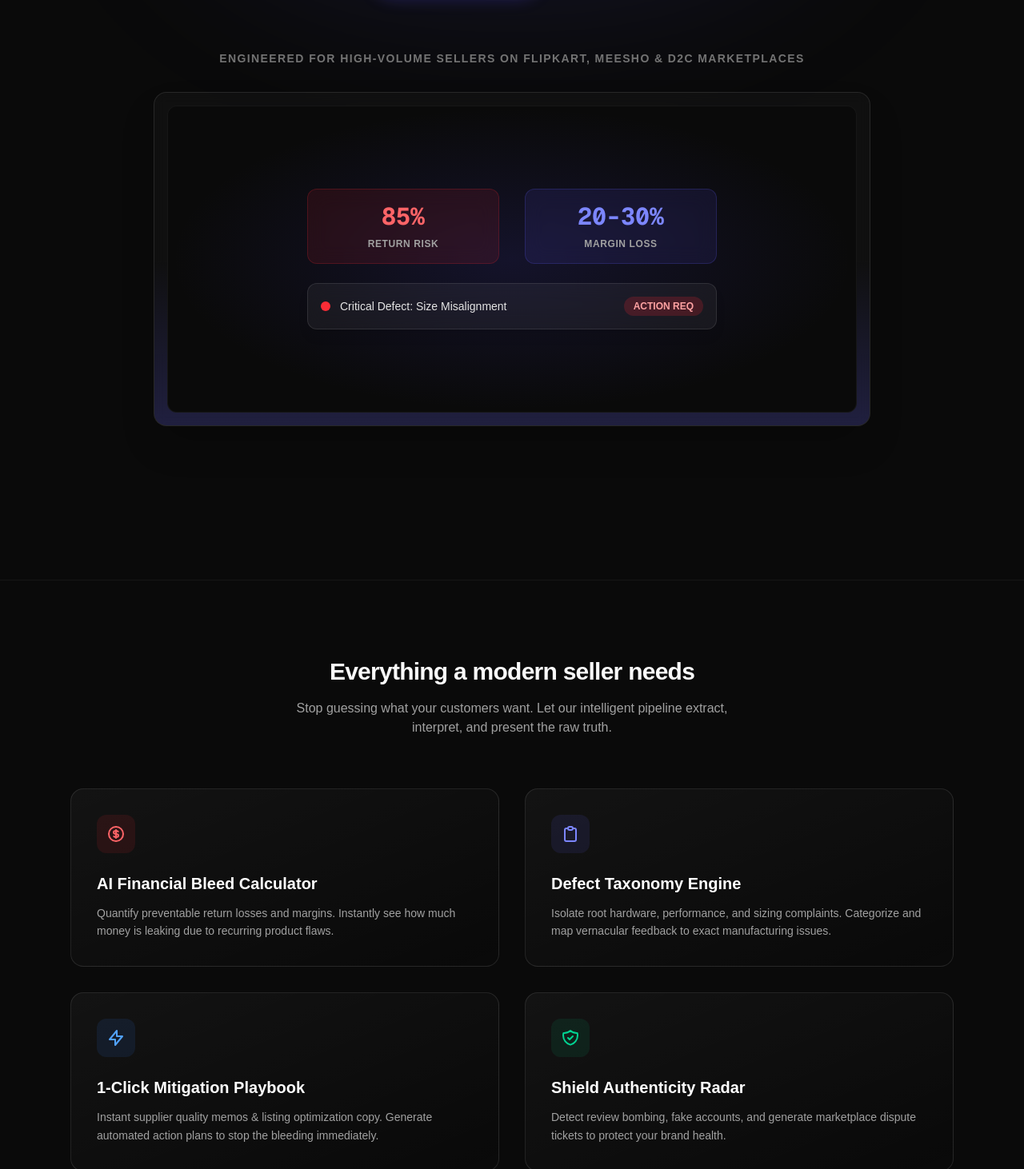
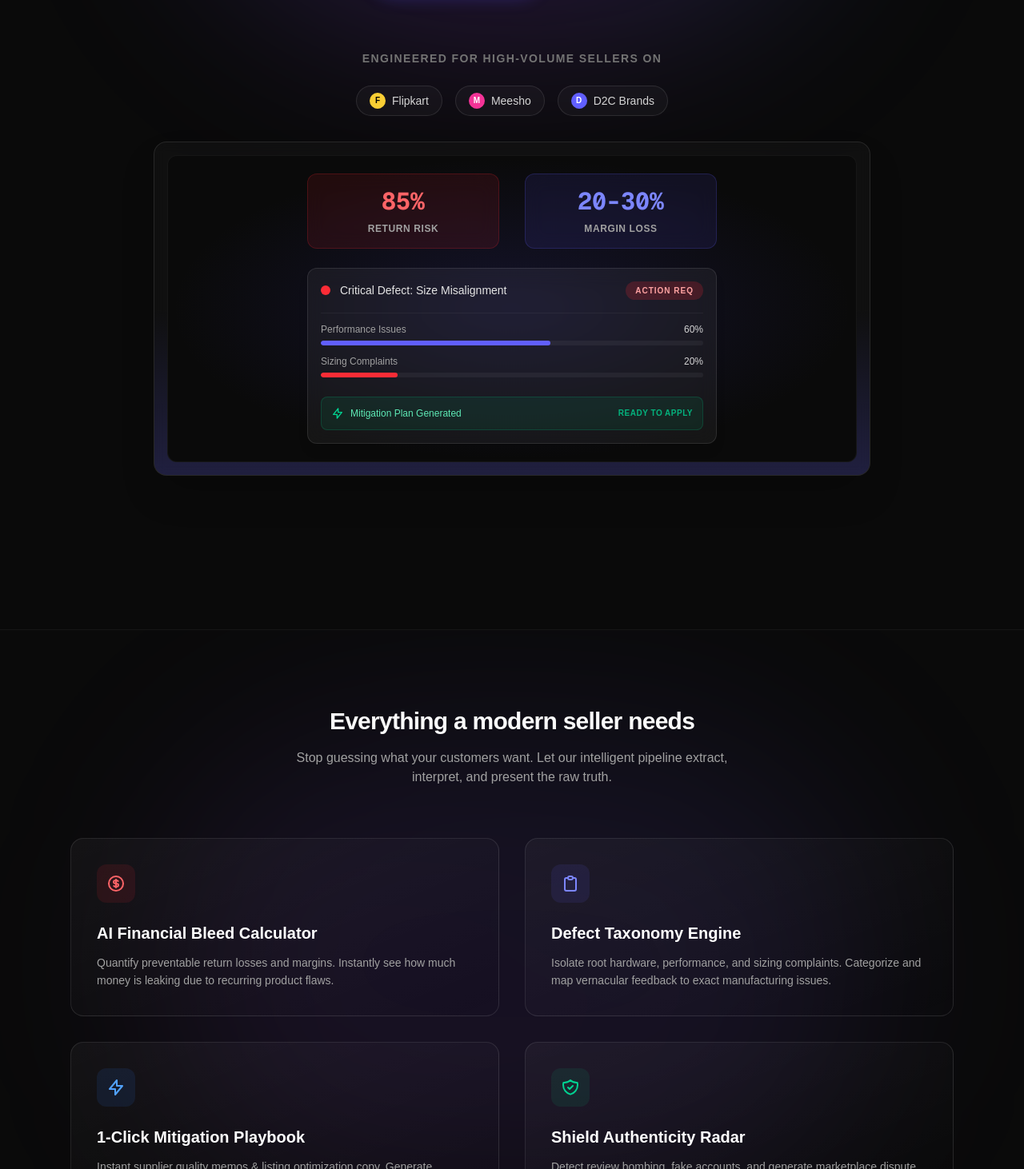
Before and after one commit to mrinalepgp/reviewlens, a Next.js app: page / in a window 1280 px wide. Shown: the part 628-2090 px from the top of the page at 80% size. Built offline with nearby package versions, Linux system fonts and the light colour scheme.

Commit message:
Polish Landing Page UI to final Silicon-Valley standard

```diff
--- a/src/app/page.tsx
+++ b/src/app/page.tsx
@@ -31,7 +31,7 @@ export default function Home() {
       <main>
         {/* Hero Section */}
         <section className="relative overflow-hidden pt-24 pb-32 sm:pt-32 sm:pb-40 lg:pb-48">
-          <div className="absolute top-0 left-1/2 -translate-x-1/2 w-full max-w-3xl h-[500px] bg-indigo-500/20 blur-[120px] rounded-full pointer-events-none" />
+          <div className="absolute top-0 left-1/2 -translate-x-1/2 w-full max-w-[800px] h-[600px] bg-gradient-to-r from-indigo-500/20 via-purple-500/20 to-blue-500/20 blur-[120px] rounded-full pointer-events-none" />
 
           <div className="container mx-auto px-4 sm:px-6 relative z-10 max-w-5xl text-center">
             <div className="inline-flex items-center gap-2 px-3 py-1 rounded-full bg-white/5 border border-white/10 text-sm font-medium text-indigo-300 mb-8">
@@ -68,9 +68,25 @@ export default function Home() {
             </Link>
             </div>
 
-            <p className="mt-16 text-sm font-semibold text-neutral-500 uppercase tracking-widest animate-in fade-in duration-1000 delay-300">
-              Engineered for high-volume sellers on Flipkart, Meesho & D2C Marketplaces
+            <div className="mt-16 flex flex-col items-center gap-6 animate-in fade-in duration-1000 delay-300">
+              <p className="text-sm font-semibold text-neutral-500 uppercase tracking-widest text-center">
+                Engineered for high-volume sellers on
               </p>
+              <div className="flex flex-wrap justify-center gap-4">
+                <div className="px-4 py-2 rounded-full border border-white/10 bg-white/[0.03] flex items-center gap-2 hover:bg-white/[0.06] transition-colors">
+                  <div className="w-5 h-5 rounded-full bg-[#f9ce34] flex items-center justify-center text-black font-bold text-[10px]">F</div>
+                  <span className="text-neutral-300 font-medium text-sm">Flipkart</span>
+                </div>
+                <div className="px-4 py-2 rounded-full border border-white/10 bg-white/[0.03] flex items-center gap-2 hover:bg-white/[0.06] transition-colors">
+                  <div className="w-5 h-5 rounded-full bg-[#f43397] flex items-center justify-center text-white font-bold text-[10px]">M</div>
+                  <span className="text-neutral-300 font-medium text-sm">Meesho</span>
+                </div>
+                <div className="px-4 py-2 rounded-full border border-white/10 bg-white/[0.03] flex items-center gap-2 hover:bg-white/[0.06] transition-colors">
+                  <div className="w-5 h-5 rounded-full bg-indigo-500 flex items-center justify-center text-white font-bold text-[10px]">D</div>
+                  <span className="text-neutral-300 font-medium text-sm">D2C Brands</span>
+                </div>
+              </div>
+            </div>
 
             {/* Glowing Product Console Preview */}
             <div className="mt-8 relative max-w-4xl mx-auto rounded-2xl border border-white/10 bg-neutral-900/50 p-2 sm:p-4 shadow-2xl backdrop-blur-sm overflow-hidden animate-in fade-in slide-in-from-bottom-12 duration-1000 delay-500">
@@ -88,7 +104,9 @@ export default function Home() {
                       <div className="text-neutral-400 text-xs mt-2 uppercase tracking-wider font-semibold">Margin Loss</div>
                     </div>
                   </div>
-                  <div className="w-full max-w-lg p-4 border border-white/10 bg-white/5 rounded-xl flex items-center justify-between gap-4 backdrop-blur-md shadow-lg">
+                  {/* Critical Defect Header */}
+                  <div className="w-full max-w-lg p-4 border border-white/10 bg-white/5 rounded-xl flex flex-col gap-4 backdrop-blur-md shadow-lg">
+                    <div className="flex items-center justify-between">
                       <div className="flex items-center gap-3">
                         <div className="relative flex h-3 w-3">
                           <span className="animate-ping absolute inline-flex h-full w-full rounded-full bg-red-400 opacity-75"></span>
@@ -96,7 +114,39 @@ export default function Home() {
                         </div>
                         <div className="text-sm text-neutral-200 font-medium">Critical Defect: Size Misalignment</div>
                       </div>
-                    <div className="px-3 py-1 bg-red-500/20 text-red-300 text-xs rounded-full font-semibold">ACTION REQ</div>
+                      <div className="px-3 py-1 bg-red-500/20 text-red-300 text-[10px] uppercase rounded-full font-bold tracking-widest">Action Req</div>
+                    </div>
+
+                    {/* Defect Breakdown Bars */}
+                    <div className="space-y-3 pt-3 border-t border-white/5">
+                      <div className="space-y-1.5">
+                        <div className="flex justify-between text-xs text-neutral-400">
+                          <span>Performance Issues</span>
+                          <span className="text-neutral-300">60%</span>
+                        </div>
+                        <div className="h-1.5 w-full bg-white/5 rounded-full overflow-hidden">
+                          <div className="h-full bg-indigo-500 rounded-full" style={{ width: '60%' }} />
+                        </div>
+                      </div>
+                      <div className="space-y-1.5">
+                        <div className="flex justify-between text-xs text-neutral-400">
+                          <span>Sizing Complaints</span>
+                          <span className="text-neutral-300">20%</span>
+                        </div>
+                        <div className="h-1.5 w-full bg-white/5 rounded-full overflow-hidden">
+                          <div className="h-full bg-red-500 rounded-full" style={{ width: '20%' }} />
+                        </div>
+                      </div>
+                    </div>
+
+                    {/* Actionable Mitigation Preview Badge */}
+                    <div className="mt-2 flex items-center justify-between p-3 rounded-lg bg-emerald-500/10 border border-emerald-500/20">
+                      <div className="flex items-center gap-2">
+                        <svg className="w-4 h-4 text-emerald-400" fill="none" viewBox="0 0 24 24" stroke="currentColor"><path strokeLinecap="round" strokeLinejoin="round" strokeWidth={2} d="M13 10V3L4 14h7v7l9-11h-7z" /></svg>
+                        <span className="text-xs text-emerald-300 font-medium">Mitigation Plan Generated</span>
+                      </div>
+                      <span className="text-[10px] text-emerald-400/80 uppercase font-semibold tracking-wider">Ready to apply</span>
+                    </div>
                   </div>
                 </div>
               </div>
@@ -105,8 +155,9 @@ export default function Home() {
         </section>
 
         {/* Features Section */}
-        <section id="features" className="py-24 bg-neutral-950 border-t border-white/5">
-          <div className="container mx-auto px-4 sm:px-6 max-w-6xl">
+        <section id="features" className="py-24 bg-neutral-950 border-t border-white/5 relative overflow-hidden">
+          <div className="absolute top-1/2 left-1/2 -translate-x-1/2 -translate-y-1/2 w-full max-w-4xl h-[600px] bg-gradient-to-tr from-purple-500/10 to-indigo-500/10 blur-[120px] rounded-full pointer-events-none" />
+          <div className="container mx-auto px-4 sm:px-6 max-w-6xl relative z-10">
             <div className="text-center mb-16">
               <h2 className="text-3xl font-bold tracking-tight mb-4">Everything a modern seller needs</h2>
               <p className="text-neutral-400 max-w-xl mx-auto">Stop guessing what your customers want. Let our intelligent pipeline extract, interpret, and present the raw truth.</p>
```
Lines whose indentation alone changed are shown as unchanged.
